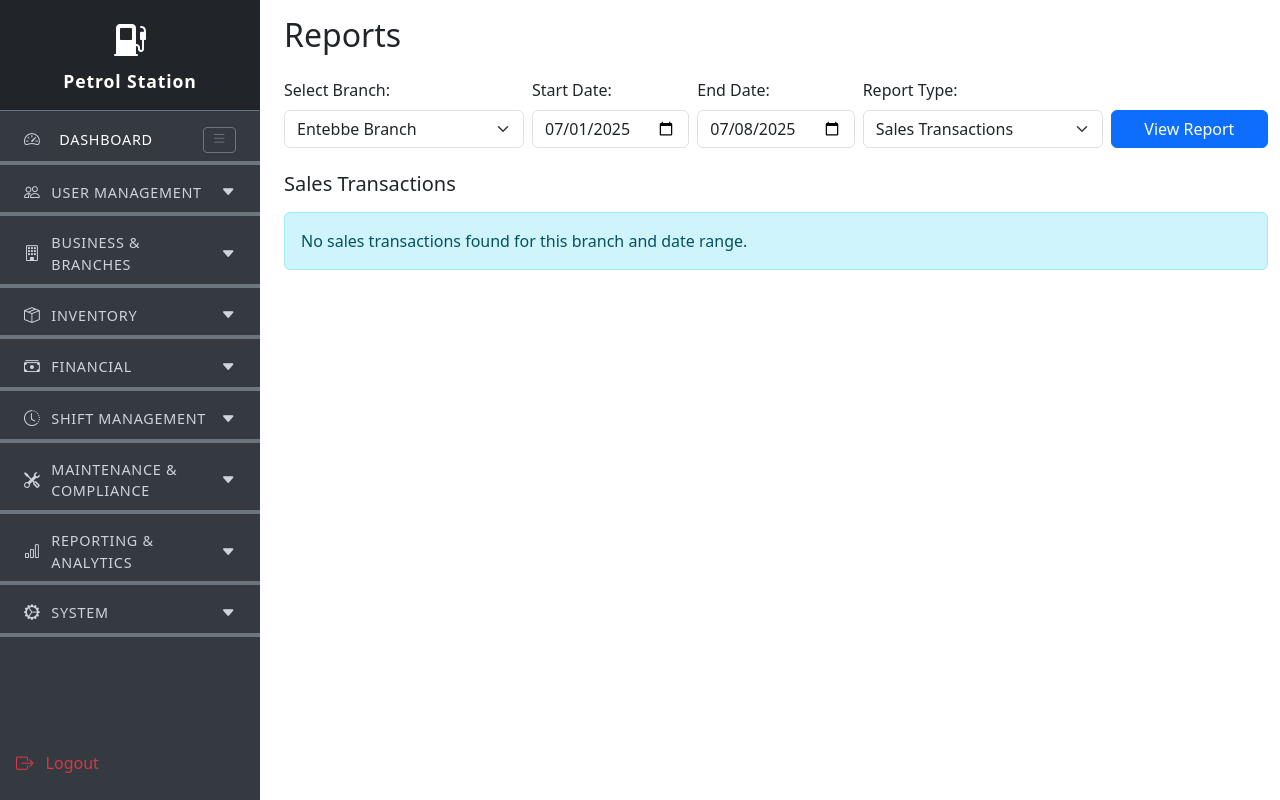
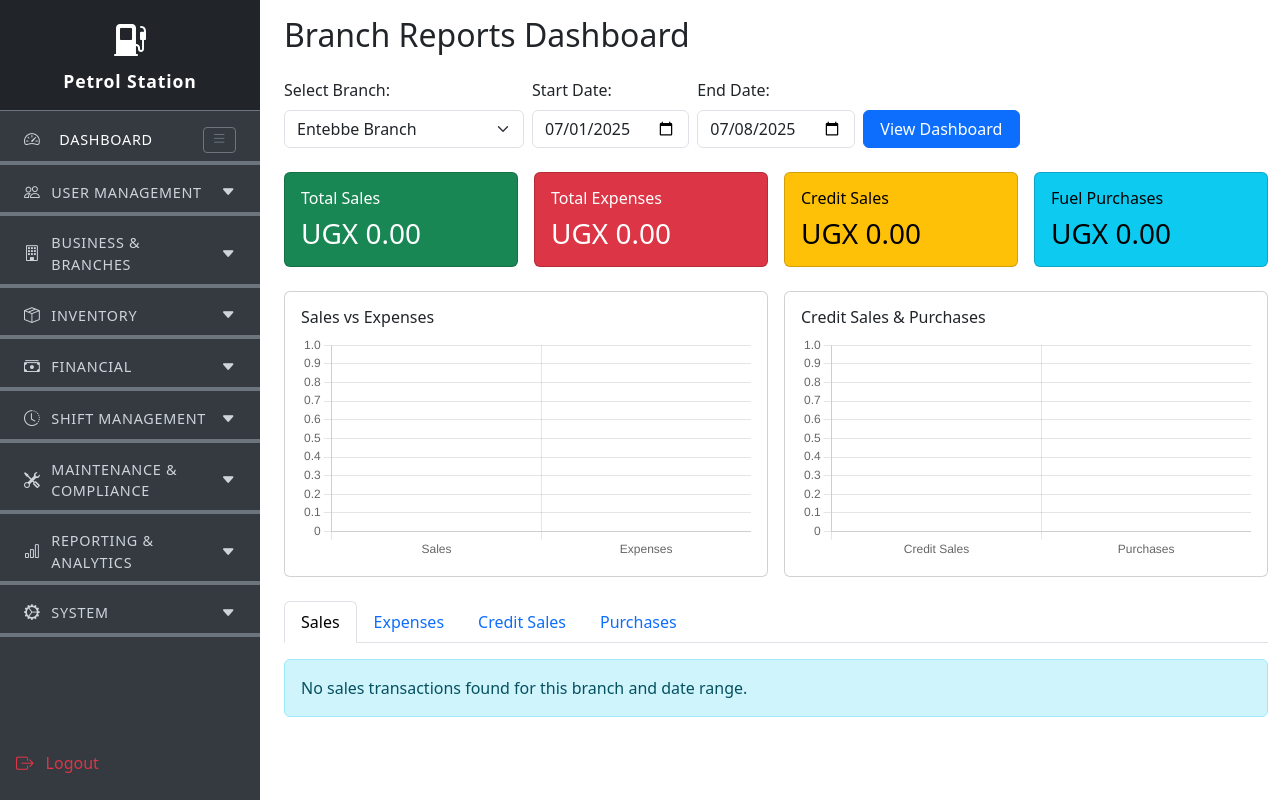
Before and after one commit to AtwongereVianney/fuelstation, a PHP site: page /public/reports.php in a window 1280 px wide. Run offline with PHP 8.4, Linux system fonts and the light colour scheme; data comes from the database, SQL or seed files in the repository; tables that the repository leaves empty hold one stand-in row (values such as "Sample post").

Commit message:
modify reports.php

```diff
--- a/public/reports.php
+++ b/public/reports.php
@@ -23,31 +23,36 @@ $report_types = [
 $selected_branch_id = isset($_GET['branch_id']) ? intval($_GET['branch_id']) : ($branches[0]['id'] ?? null);
 $start_date = isset($_GET['start_date']) ? $_GET['start_date'] : date('Y-m-01');
 $end_date = isset($_GET['end_date']) ? $_GET['end_date'] : date('Y-m-d');
-$selected_report = isset($_GET['report_type']) ? $_GET['report_type'] : 'sales';
 
 // Helper for safe output
 function h($str) { return htmlspecialchars((string)($str ?? ''), ENT_QUOTES, 'UTF-8'); }
 
-// Fetch report data
-$data = [];
+// Fetch all report data for the branch and date range
+$sales = $expenses = $credits = $purchases = [];
 if ($selected_branch_id && $start_date && $end_date) {
-    if ($selected_report === 'sales') {
+    // Sales
     $sql = "SELECT st.*, fd.dispenser_number, ft.name AS fuel_type, u.first_name, u.last_name FROM sales_transactions st JOIN fuel_dispensers fd ON st.dispenser_id = fd.id JOIN fuel_types ft ON st.fuel_type_id = ft.id LEFT JOIN users u ON st.attendant_id = u.id WHERE st.branch_id = $selected_branch_id AND st.transaction_date BETWEEN '" . mysqli_real_escape_string($conn, $start_date) . "' AND '" . mysqli_real_escape_string($conn, $end_date) . "' AND st.deleted_at IS NULL ORDER BY st.transaction_date DESC, st.transaction_time DESC";
     $res = mysqli_query($conn, $sql);
-        if ($res) while ($row = mysqli_fetch_assoc($res)) $data[] = $row;
-    } elseif ($selected_report === 'expenses') {
+    if ($res) while ($row = mysqli_fetch_assoc($res)) $sales[] = $row;
+    // Expenses
     $sql = "SELECT e.*, u.first_name AS approved_first, u.last_name AS approved_last FROM expenses e LEFT JOIN users u ON e.approved_by = u.id WHERE e.branch_id = $selected_branch_id AND e.expense_date BETWEEN '" . mysqli_real_escape_string($conn, $start_date) . "' AND '" . mysqli_real_escape_string($conn, $end_date) . "' AND e.deleted_at IS NULL ORDER BY e.expense_date DESC, e.id DESC";
     $res = mysqli_query($conn, $sql);
-        if ($res) while ($row = mysqli_fetch_assoc($res)) $data[] = $row;
-    } elseif ($selected_report === 'credit') {
-        $sql = "SELECT cs.*, ca.company_name FROM credit_sales cs LEFT JOIN customer_accounts ca ON cs.customer_account_id = ca.id WHERE cs.branch_id = $selected_branch_id AND cs.due_date BETWEEN '" . mysqli_real_escape_string($conn, $start_date) . "' AND '" . mysqli_real_escape_string($conn, $end_date) . "' AND cs.deleted_at IS NULL ORDER BY cs.due_date DESC";
+    if ($res) while ($row = mysqli_fetch_assoc($res)) $expenses[] = $row;
+    // Credit Sales
+    $sql = "SELECT cs.*, ca.company_name
+            FROM credit_sales cs
+            LEFT JOIN customer_accounts ca ON cs.customer_account_id = ca.id
+            LEFT JOIN sales_transactions st ON cs.transaction_id = st.id
+            WHERE st.branch_id = $selected_branch_id
+              AND cs.due_date BETWEEN '" . mysqli_real_escape_string($conn, $start_date) . "' AND '" . mysqli_real_escape_string($conn, $end_date) . "'
+              AND cs.deleted_at IS NULL
+            ORDER BY cs.due_date DESC";
     $res = mysqli_query($conn, $sql);
-        if ($res) while ($row = mysqli_fetch_assoc($res)) $data[] = $row;
-    } elseif ($selected_report === 'purchases') {
+    if ($res) while ($row = mysqli_fetch_assoc($res)) $credits[] = $row;
+    // Purchases
     $sql = "SELECT fp.*, s.name AS supplier_name FROM fuel_purchases fp LEFT JOIN suppliers s ON fp.supplier_id = s.id WHERE fp.branch_id = $selected_branch_id AND fp.delivery_date BETWEEN '" . mysqli_real_escape_string($conn, $start_date) . "' AND '" . mysqli_real_escape_string($conn, $end_date) . "' AND fp.deleted_at IS NULL ORDER BY fp.delivery_date DESC";
     $res = mysqli_query($conn, $sql);
-        if ($res) while ($row = mysqli_fetch_assoc($res)) $data[] = $row;
-    }
+    if ($res) while ($row = mysqli_fetch_assoc($res)) $purchases[] = $row;
 }
 ?>
 <!DOCTYPE html>
@@ -83,7 +88,7 @@ if ($selected_branch_id && $start_date && $end_date) {
                     <i class="bi bi-list"></i> Menu
                 </button>
             </div>
-            <h2 class="mb-4">Reports</h2>
+            <h2 class="mb-4">Branch Reports Dashboard</h2>
             <form method="get" class="mb-4">
                 <div class="row g-2 align-items-end">
                     <div class="col-12 col-md-3">
@@ -102,147 +107,145 @@ if ($selected_branch_id && $start_date && $end_date) {
                         <label for="end_date" class="form-label">End Date:</label>
                         <input type="date" name="end_date" id="end_date" class="form-control" value="<?php echo h($end_date); ?>">
                     </div>
-                    <div class="col-12 col-md-3">
-                        <label for="report_type" class="form-label">Report Type:</label>
-                        <select name="report_type" id="report_type" class="form-select">
-                            <?php foreach ($report_types as $key => $label): ?>
-                                <option value="<?php echo h($key); ?>" <?php if ($key == $selected_report) echo 'selected'; ?>><?php echo h($label); ?></option>
-                            <?php endforeach; ?>
-                        </select>
-                    </div>
                     <div class="col-12 col-md-2">
-                        <button type="submit" class="btn btn-primary w-100">View Report</button>
+                        <button type="submit" class="btn btn-primary w-100">View Dashboard</button>
                     </div>
                 </div>
             </form>
-            <?php if ($selected_report === 'sales'): ?>
-                <h5 class="mb-3">Sales Transactions</h5>
-                <?php if ($data): ?>
-                    <div class="table-responsive">
-                        <table class="table table-sm table-bordered align-middle mb-0">
-                            <thead class="table-light">
-                                <tr>
-                                    <th>Date</th>
-                                    <th>Time</th>
-                                    <th>Dispenser #</th>
-                                    <th>Fuel Type</th>
-                                    <th>Quantity</th>
-                                    <th>Unit Price</th>
-                                    <th>Final Amount</th>
-                                    <th>Payment</th>
-                                    <th>Attendant</th>
-                                </tr>
-                            </thead>
-                            <tbody>
-                                <?php foreach ($data as $s): ?>
-                                    <tr>
-                                        <td><?php echo h($s['transaction_date']); ?></td>
-                                        <td><?php echo h($s['transaction_time']); ?></td>
-                                        <td><?php echo h($s['dispenser_number']); ?></td>
-                                        <td><?php echo h($s['fuel_type']); ?></td>
-                                        <td><?php echo h($s['quantity']); ?></td>
-                                        <td><?php echo h($s['unit_price']); ?></td>
-                                        <td><?php echo h($s['final_amount']); ?></td>
-                                        <td><?php echo h($s['payment_method']); ?></td>
-                                        <td><?php echo h(($s['first_name'] ?? '') . ' ' . ($s['last_name'] ?? '')); ?></td>
-                                    </tr>
+            <div class="row mb-4 g-3">
+                <!-- Summary Cards -->
+                <div class="col-md-3 col-6">
+                    <div class="card text-bg-success h-100">
+                        <div class="card-body">
+                            <h6 class="card-title">Total Sales</h6>
+                            <h3 class="card-text">UGX <?php echo number_format(array_sum(array_column($sales, 'final_amount')), 2); ?></h3>
+                        </div>
+                    </div>
+                </div>
+                <div class="col-md-3 col-6">
+                    <div class="card text-bg-danger h-100">
+                        <div class="card-body">
+                            <h6 class="card-title">Total Expenses</h6>
+                            <h3 class="card-text">UGX <?php echo number_format(array_sum(array_column($expenses, 'amount')), 2); ?></h3>
+                        </div>
+                    </div>
+                </div>
+                <div class="col-md-3 col-6">
+                    <div class="card text-bg-warning h-100">
+                        <div class="card-body">
+                            <h6 class="card-title">Credit Sales</h6>
+                            <h3 class="card-text">UGX <?php echo number_format(array_sum(array_column($credits, 'credit_amount')), 2); ?></h3>
+                        </div>
+                    </div>
+                </div>
+                <div class="col-md-3 col-6">
+                    <div class="card text-bg-info h-100">
+                        <div class="card-body">
+                            <h6 class="card-title">Fuel Purchases</h6>
+                            <h3 class="card-text">UGX <?php echo number_format(array_sum(array_column($purchases, 'total_cost')), 2); ?></h3>
+                        </div>
+                    </div>
+                </div>
+            </div>
+            <!-- Visualization Charts -->
+            <div class="row mb-4 g-3">
+                <div class="col-md-6">
+                    <div class="card h-100">
+                        <div class="card-body">
+                            <h6 class="card-title">Sales vs Expenses</h6>
+                            <canvas id="salesExpensesChart"></canvas>
+                        </div>
+                    </div>
+                </div>
+                <div class="col-md-6">
+                    <div class="card h-100">
+                        <div class="card-body">
+                            <h6 class="card-title">Credit Sales & Purchases</h6>
+                            <canvas id="creditPurchasesChart"></canvas>
+                        </div>
+                    </div>
+                </div>
+            </div>
+            <!-- Bootstrap Tabs for Tables -->
+            <ul class="nav nav-tabs mb-3" id="reportTabs" role="tablist">
+                <li class="nav-item" role="presentation"><button class="nav-link active" id="sales-tab" data-bs-toggle="tab" data-bs-target="#sales" type="button" role="tab">Sales</button></li>
+                <li class="nav-item" role="presentation"><button class="nav-link" id="expenses-tab" data-bs-toggle="tab" data-bs-target="#expenses" type="button" role="tab">Expenses</button></li>
+                <li class="nav-item" role="presentation"><button class="nav-link" id="credit-tab" data-bs-toggle="tab" data-bs-target="#credit" type="button" role="tab">Credit Sales</button></li>
+                <li class="nav-item" role="presentation"><button class="nav-link" id="purchases-tab" data-bs-toggle="tab" data-bs-target="#purchases" type="button" role="tab">Purchases</button></li>
+            </ul>
+            <div class="tab-content" id="reportTabsContent">
+                <div class="tab-pane fade show active" id="sales" role="tabpanel">
+                    <?php if ($sales): ?>
+                        <div class="table-responsive"><table class="table table-sm table-bordered align-middle mb-0"><thead><tr><th>Date</th><th>Time</th><th>Dispenser #</th><th>Fuel Type</th><th>Quantity</th><th>Unit Price</th><th>Final Amount</th><th>Payment</th><th>Attendant</th></tr></thead><tbody>
+                            <?php foreach ($sales as $s): ?>
+                                <tr><td><?php echo h($s['transaction_date']); ?></td><td><?php echo h($s['transaction_time']); ?></td><td><?php echo h($s['dispenser_number']); ?></td><td><?php echo h($s['fuel_type']); ?></td><td><?php echo h($s['quantity']); ?></td><td><?php echo h($s['unit_price']); ?></td><td><?php echo h($s['final_amount']); ?></td><td><?php echo h($s['payment_method']); ?></td><td><?php echo h(($s['first_name'] ?? '') . ' ' . ($s['last_name'] ?? '')); ?></td></tr>
                             <?php endforeach; ?>
-                            </tbody>
-                        </table>
+                        </tbody></table></div>
+                    <?php else: ?><div class="alert alert-info">No sales transactions found for this branch and date range.</div><?php endif; ?>
                 </div>
-                <?php else: ?>
-                    <div class="alert alert-info">No sales transactions found for this branch and date range.</div>
-                <?php endif; ?>
-            <?php elseif ($selected_report === 'expenses'): ?>
-                <h5 class="mb-3">Expenses</h5>
-                <?php if ($data): ?>
-                    <div class="table-responsive">
-                        <table class="table table-sm table-bordered align-middle mb-0">
-                            <thead class="table-light">
-                                <tr>
-                                    <th>Date</th>
-                                    <th>Category</th>
-                                    <th>Description</th>
-                                    <th>Amount</th>
-                                    <th>Approved By</th>
-                                </tr>
-                            </thead>
-                            <tbody>
-                                <?php foreach ($data as $e): ?>
-                                    <tr>
-                                        <td><?php echo h($e['expense_date']); ?></td>
-                                        <td><?php echo h($e['expense_category']); ?></td>
-                                        <td><?php echo h($e['description']); ?></td>
-                                        <td><?php echo h($e['amount']); ?></td>
-                                        <td><?php echo h(($e['approved_first'] ?? '') . ' ' . ($e['approved_last'] ?? '')); ?></td>
-                                    </tr>
+                <div class="tab-pane fade" id="expenses" role="tabpanel">
+                    <?php if ($expenses): ?>
+                        <div class="table-responsive"><table class="table table-sm table-bordered align-middle mb-0"><thead><tr><th>Date</th><th>Category</th><th>Description</th><th>Amount</th><th>Approved By</th></tr></thead><tbody>
+                            <?php foreach ($expenses as $e): ?>
+                                <tr><td><?php echo h($e['expense_date']); ?></td><td><?php echo h($e['expense_category']); ?></td><td><?php echo h($e['description']); ?></td><td><?php echo h($e['amount']); ?></td><td><?php echo h(($e['approved_first'] ?? '') . ' ' . ($e['approved_last'] ?? '')); ?></td></tr>
                             <?php endforeach; ?>
-                            </tbody>
-                        </table>
+                        </tbody></table></div>
+                    <?php else: ?><div class="alert alert-info">No expenses found for this branch and date range.</div><?php endif; ?>
                 </div>
-                <?php else: ?>
-                    <div class="alert alert-info">No expenses found for this branch and date range.</div>
-                <?php endif; ?>
-            <?php elseif ($selected_report === 'credit'): ?>
-                <h5 class="mb-3">Credit Sales</h5>
-                <?php if ($data): ?>
-                    <div class="table-responsive">
-                        <table class="table table-sm table-bordered align-middle mb-0">
-                            <thead class="table-light">
-                                <tr>
-                                    <th>Due Date</th>
-                                    <th>Customer</th>
-                                    <th>Amount</th>
-                                    <th>Status</th>
-                                </tr>
-                            </thead>
-                            <tbody>
-                                <?php foreach ($data as $c): ?>
-                                    <tr>
-                                        <td><?php echo h($c['due_date']); ?></td>
-                                        <td><?php echo h($c['company_name']); ?></td>
-                                        <td><?php echo h($c['credit_amount']); ?></td>
-                                        <td><?php echo h($c['payment_status']); ?></td>
-                                    </tr>
+                <div class="tab-pane fade" id="credit" role="tabpanel">
+                    <?php if ($credits): ?>
+                        <div class="table-responsive"><table class="table table-sm table-bordered align-middle mb-0"><thead><tr><th>Due Date</th><th>Customer</th><th>Credit Amount</th><th>Status</th></tr></thead><tbody>
+                            <?php foreach ($credits as $c): ?>
+                                <tr><td><?php echo h($c['due_date']); ?></td><td><?php echo h($c['company_name']); ?></td><td><?php echo h($c['credit_amount']); ?></td><td><?php echo h($c['payment_status']); ?></td></tr>
                             <?php endforeach; ?>
-                            </tbody>
-                        </table>
+                        </tbody></table></div>
+                    <?php else: ?><div class="alert alert-info">No credit sales found for this branch and date range.</div><?php endif; ?>
                 </div>
-                <?php else: ?>
-                    <div class="alert alert-info">No credit sales found for this branch and date range.</div>
-                <?php endif; ?>
-            <?php elseif ($selected_report === 'purchases'): ?>
-                <h5 class="mb-3">Fuel Purchases</h5>
-                <?php if ($data): ?>
-                    <div class="table-responsive">
-                        <table class="table table-sm table-bordered align-middle mb-0">
-                            <thead class="table-light">
-                                <tr>
-                                    <th>Delivery Date</th>
-                                    <th>Supplier</th>
-                                    <th>Quantity</th>
-                                    <th>Total Cost</th>
-                                </tr>
-                            </thead>
-                            <tbody>
-                                <?php foreach ($data as $p): ?>
-                                    <tr>
-                                        <td><?php echo h($p['delivery_date']); ?></td>
-                                        <td><?php echo h($p['supplier_name']); ?></td>
-                                        <td><?php echo h($p['quantity']); ?></td>
-                                        <td><?php echo h($p['total_cost']); ?></td>
-                                    </tr>
+                <div class="tab-pane fade" id="purchases" role="tabpanel">
+                    <?php if ($purchases): ?>
+                        <div class="table-responsive"><table class="table table-sm table-bordered align-middle mb-0"><thead><tr><th>Date</th><th>Supplier</th><th>Quantity</th><th>Unit Cost</th><th>Total Cost</th><th>Status</th></tr></thead><tbody>
+                            <?php foreach ($purchases as $p): ?>
+                                <tr><td><?php echo h($p['delivery_date']); ?></td><td><?php echo h($p['supplier_name']); ?></td><td><?php echo h($p['quantity_delivered']); ?></td><td><?php echo h($p['unit_cost']); ?></td><td><?php echo h($p['total_cost']); ?></td><td><?php echo h($p['payment_status']); ?></td></tr>
                             <?php endforeach; ?>
-                            </tbody>
-                        </table>
+                        </tbody></table></div>
+                    <?php else: ?><div class="alert alert-info">No purchases found for this branch and date range.</div><?php endif; ?>
                 </div>
-                <?php else: ?>
-                    <div class="alert alert-info">No fuel purchases found for this branch and date range.</div>
-                <?php endif; ?>
-            <?php endif; ?>
+            </div>
         </div>
     </div>
 </div>
 <script src="https://cdn.jsdelivr.net/npm/bootstrap@5.3.0/dist/js/bootstrap.bundle.min.js"></script>
+<!-- Chart.js CDN -->
+<script src="https://cdn.jsdelivr.net/npm/chart.js"></script>
+<script>
+// Sales vs Expenses Chart
+const salesExpensesChart = document.getElementById('salesExpensesChart').getContext('2d');
+new Chart(salesExpensesChart, {
+    type: 'bar',
+    data: {
+        labels: ['Sales', 'Expenses'],
+        datasets: [{
+            label: 'UGX',
+            data: [<?php echo array_sum(array_column($sales, 'final_amount')); ?>, <?php echo array_sum(array_column($expenses, 'amount')); ?>],
+            backgroundColor: ['#198754', '#dc3545']
+        }]
+    },
+    options: {responsive: true, plugins: {legend: {display: false}}}
+});
+// Credit Sales & Purchases Chart
+const creditPurchasesChart = document.getElementById('creditPurchasesChart').getContext('2d');
+new Chart(creditPurchasesChart, {
+    type: 'bar',
+    data: {
+        labels: ['Credit Sales', 'Purchases'],
+        datasets: [{
+            label: 'UGX',
+            data: [<?php echo array_sum(array_column($credits, 'credit_amount')); ?>, <?php echo array_sum(array_column($purchases, 'total_cost')); ?>],
+            backgroundColor: ['#ffc107', '#0dcaf0']
+        }]
+    },
+    options: {responsive: true, plugins: {legend: {display: false}}}
+});
+</script>
 </body>
 </html>
```
Lines whose indentation alone changed are shown as unchanged.
